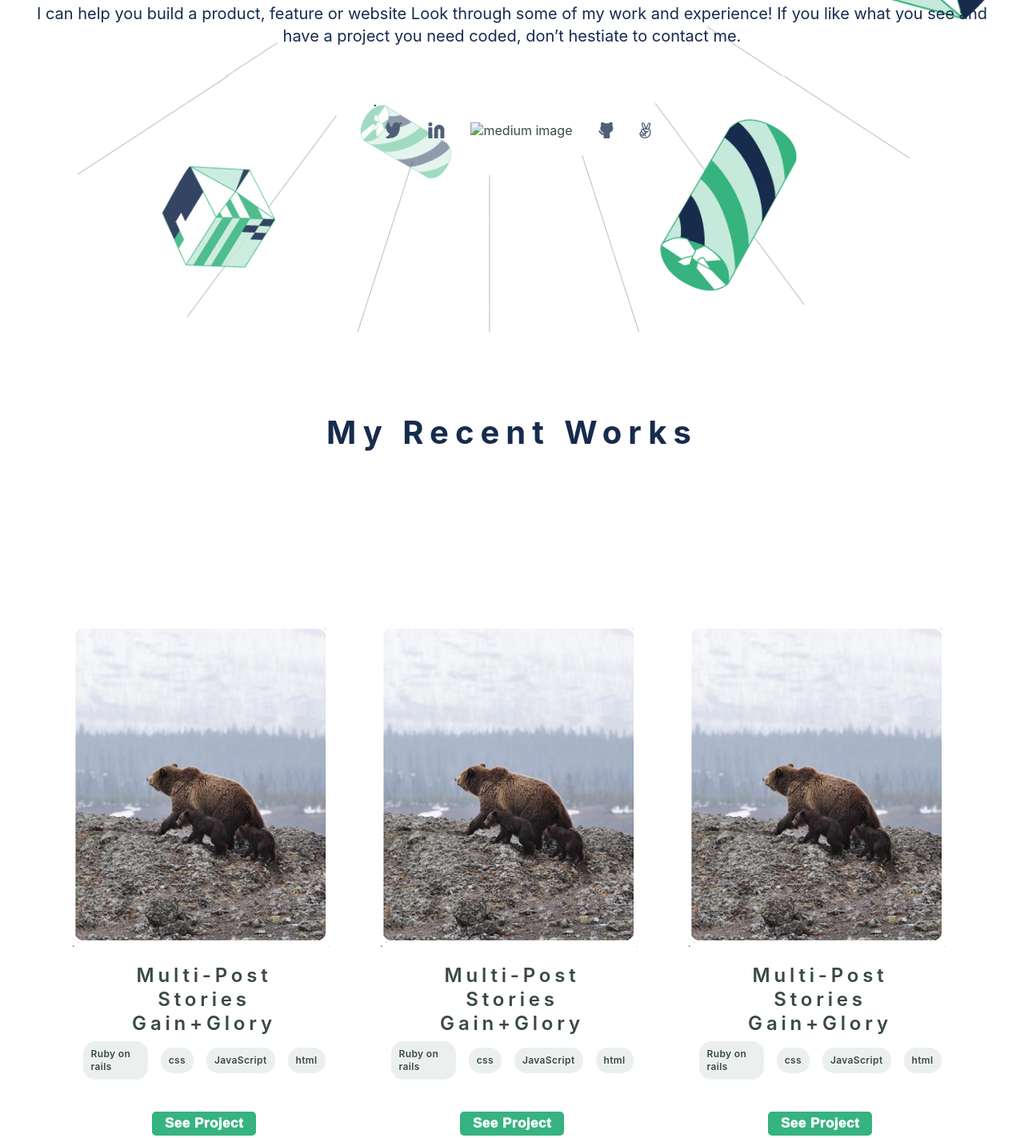
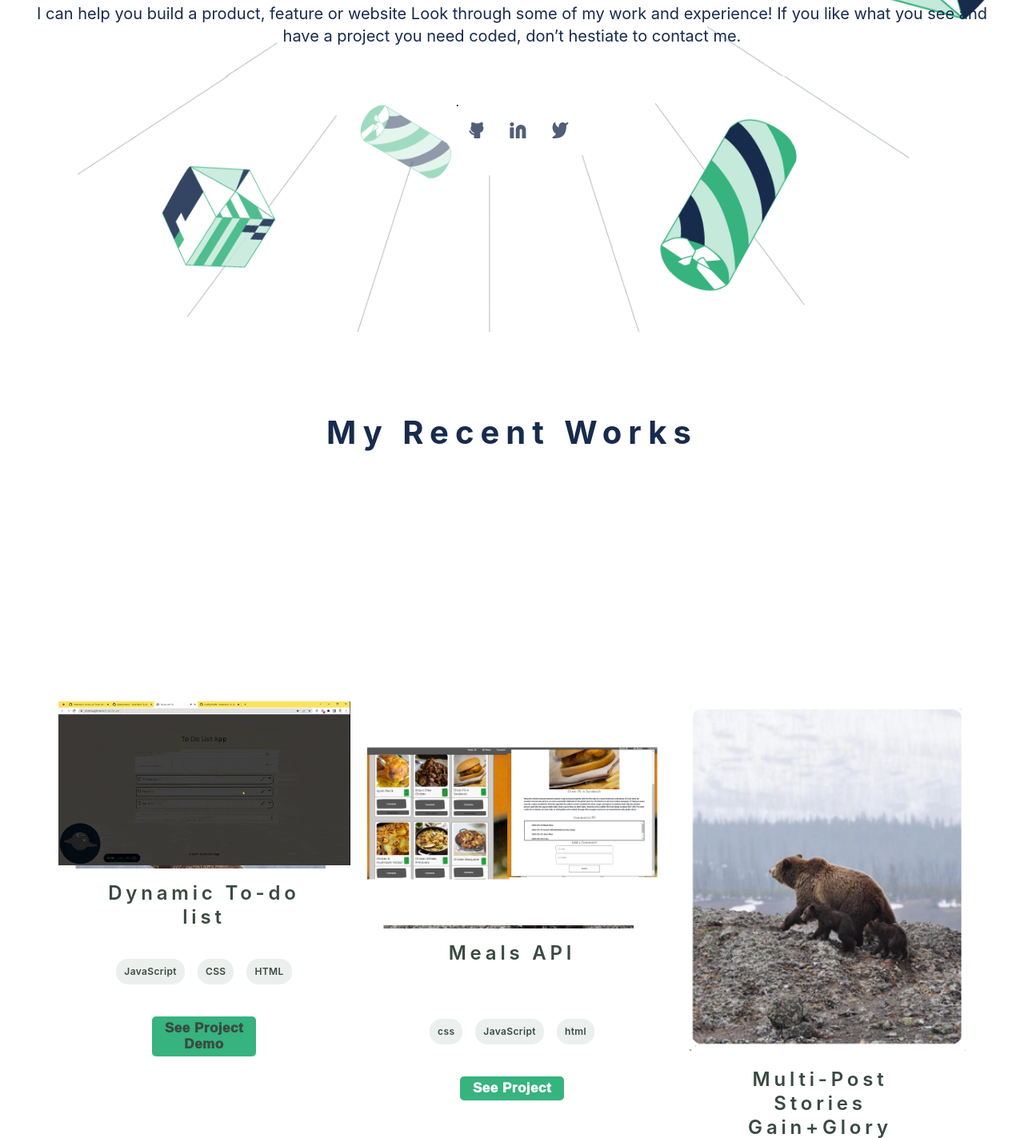
Before and after one commit to Yordinia/My-Portfolio, a website: page index.html in a window 1280 px wide. Shown: the part 383-1806 px from the top of the page at 80% size. Drawn offline with Linux system fonts and the light colour scheme.

Commit message:
lots and lots

```diff
--- a/index.html
+++ b/index.html
@@ -28,11 +28,11 @@
                     don’t hestiate to contact me.</p>
             <div class="media-link">.
                 <ul class="socials">
-                    <li><a href="#"><img src="images/twitter.png" alt="twitter image"></a></li>
-                    <li><a href="#"><img src="images/Linkedin icon.png" alt="linkedin image"></a></li>
-                    <li><a href="#"><img src="images/medium.png" alt="medium image"></a></li>
-                    <li><a href="#"><img src="images/github.png" alt="github image"></a></li>
-                    <li><a href="#"><img src="images/angellist.png" alt="angellist image"></a></li>
+                    <li><a href="https://github.com/Yordinia"><img src="images/github.png" alt="github image" target="_blank"></a></li>
+                    <li><a href="https://www.linkedin.com/in/yordanos-temesgen-941727233"><img src="images/Linkedin icon.png" alt="linkedin image" target="_blank"></a></li>
+                    <li><a href="https://www.twitter.com/yordinaM"><img src="images/twitter.png" alt="twitter image" target="_blank"></a></li>
+                  <!-- <li><a href="#"><img src="images/medium.png" alt="medium image"></a></li>
+                    <li><a href="#"><img src="images/angellist.png" alt="angellist image"></a></li>-->
                 </ul>
             </div>
             <a href="#bottom_link"><img class="img-btn" src="./images/Action.png" alt="drop down icon" no-repeat></a>
@@ -43,29 +43,29 @@
         </div>
         <div class="my-container">
         <div class="row-one">
+            <!-- To do list -->
             <div class="card">
                     <div class="img-container">
-                <img src="images/image.png" alt="A display">
+                    <img src="images/simplicity.gif" alt="A display">
                     </div>
                 <div class="work-info" id="bottom_link">
-                <h2 class="work-title">Multi-Post Stories Gain+Glory</h2>
+                <h2 class="work-title">Dynamic To-do list</h2>
                 <ul class="languages">
-                    <li><a href="#">Ruby on rails</a></li>
-                    <li><a href="#">css</a></li>
                     <li><a href="#">JavaScript</a></li>
-                    <li><a href="#">html</a></li>
+                    <li><a href="#">CSS</a></li>
+                    <li><a href="#">HTML</a></li>
                 </ul>
-                <button class="disp-project" type="button" id="button-1">See Project</button>
+                <button class="disp-project" type="button" id="button-1"><a href="https://yordinia.github.io/A-To-Do-yo/">See Project Demo</a></button>
                 </div>
             </div>
+            <!-- Meals API -->
             <div class="card">
                 <div class="img-container">
-                <img src="images/image.png" alt="A display">
+                  <img src="images/meals.png">
                 </div>
                 <div class="work-info">
-                <h2 class="work-title">Multi-Post Stories Gain+Glory</h2>
+                <h2 class="work-title">Meals API</h2>
                 <ul class="languages">
-                    <li><a href="#">Ruby on rails</a></li>
                     <li><a href="#">css</a></li>
                     <li><a href="#">JavaScript</a></li>
                     <li><a href="#">html</a></li>
@@ -73,6 +73,7 @@
                 <button class="disp-project" type="button" id="button-2">See Project</button>
                 </div>
             </div>
+            <!-- capston one -->
             <div class="card">
                 <div class="img-container">
                 <img src="images/image.png" alt="A display">
@@ -90,6 +91,7 @@
             </div>
         </div>
         <div class="row-two">
+            <!-- leader board -->
             <div class="card">
                 <div class="img-container">
                 <img src="images/image.png" alt="A display">
@@ -122,17 +124,16 @@
             </div>
             <div class="card">
                 <div class="img-container">
-                <img src="images/image.png" alt="A display">
+                  <img src="https://cdn.loom.com/sessions/thumbnails/cd9ca82121134dd0baa514406fe4957d-with-play.gif">
                 </div>
                 <div class="work-info">
-                <h2 class="work-title">Multi-Post Stories Gain+Glory</h2>
+                <h2 class="work-title">Meals API</h2>
                 <ul class="languages">
-                    <li><a href="#">Ruby on rails</a></li>
                     <li><a href="#">css</a></li>
                     <li><a href="#">JavaScript</a></li>
                     <li><a href="#">html</a></li>
                 </ul>
-                <button class="disp-project" type="button" id="button-6">See Project</button>
+                <button class="disp-project" type="button" id="button-2">See Project</button>
                 </div>
             </div>
         </div>
@@ -194,11 +195,11 @@
         </div>
         <div class="footer-media-link">
             <ul class="socials">
-                <li><a href="#"><img src="images/twitter.png" alt="twitter image"></a></li>
-                <li><a href="#"><img src="images/Linkedin icon.png" alt="linkedin image"></a></li>
-                <li><a href="#"><img src="images/medium.png" alt="medium image"></a></li>
-                <li><a href="#"><img src="images/github.png" alt="github image"></a></li>
-                <li><a href="#"><img src="images/angellist.png" alt="angellist image"></a></li>
+                <li><a href="https://github.com/Yordinia"><img src="images/github.png" alt="github image" target="_blank"></a></li>
+                <li><a href="https://www.linkedin.com/in/yordanos-temesgen-941727233"><img src="images/Linkedin icon.png" alt="linkedin image" target="_blank"></a></li>
+                <li><a href="https://www.twitter.com/yordinaM"><img src="images/twitter.png" alt="twitter image" target="_blank"></a></li>
+                <!-- <li><a href="#"><img src="images/medium.png" alt="medium image"></a></li>
+                <li><a href="#"><img src="images/angellist.png" alt="angellist image"></a></li>-->
             </ul>
         </div>
         <div class="footer-email">
--- a/style.css
+++ b/style.css
@@ -174,6 +174,10 @@ nav {
   width: 100%;
   max-width: 369px;
   margin: 10px;
+}
+
+img {
+  width: 100%;
 }
 
 .img-container {
```
Also changed, not shown: images/meals.png (added), images/simplicity.gif (added). Lines whose indentation alone changed are shown as unchanged.
